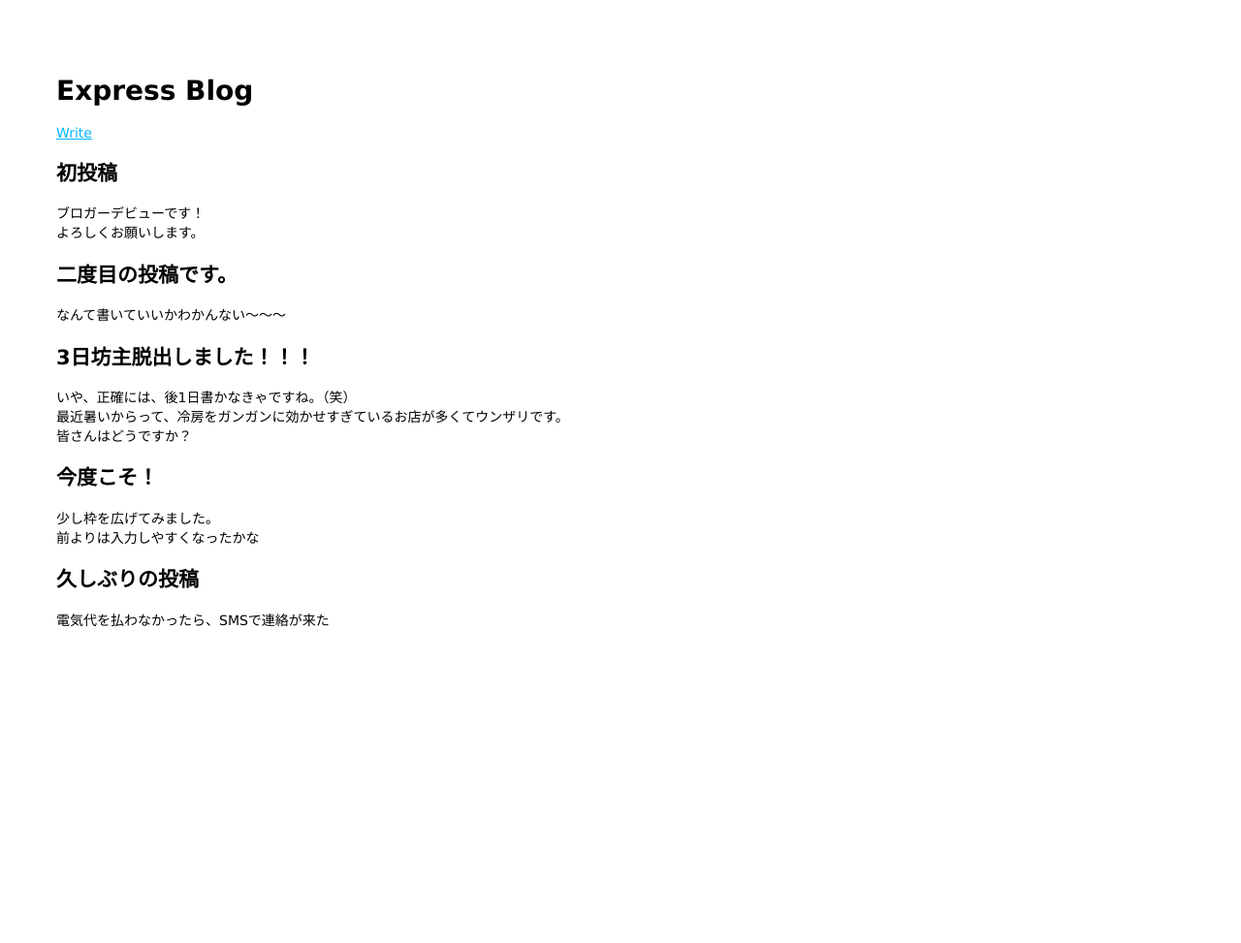
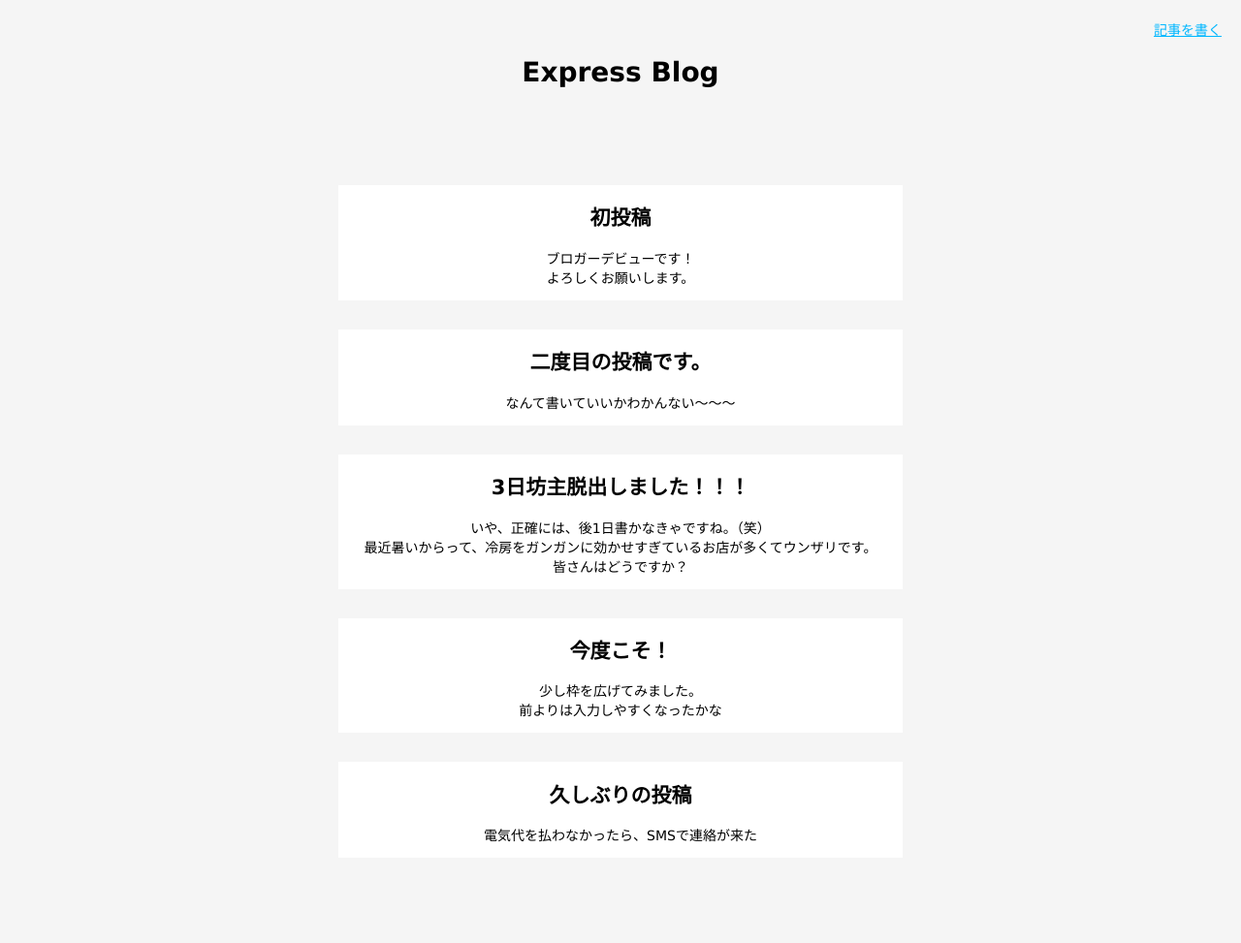
Before and after one commit to takuya-nakayasu/express-blog, a Node server app: page / in a window 1280 px wide. Shown: the whole page at 97% size. Before the commit the page ends 647 px from the top, so only its background shows below. Run offline with Node 20, Linux system fonts and the light colour scheme; data comes from the database, SQL or seed files in the repository; both versions use the stored data as it was after the commit; some libraries are stand-ins or nearby versions.

Commit message:
レイアウトを修正

```diff
--- a/public/stylesheets/style.css
+++ b/public/stylesheets/style.css
@@ -1,6 +1,7 @@
 body {
   padding: 50px;
   font: 14px "Lucida Grande", Helvetica, Arial, sans-serif;
+  background-color: #f5f5f5;
 }
 
 a {
@@ -40,3 +41,26 @@ button {
   color:#333;
   cursor:pointer;
 }
+
+.container {
+  display: flex;
+  flex-direction: column;
+  text-align: center;
+  justify-content: center;
+}
+
+.article {
+  background-color: white;
+  margin: 0 25% 30px 25%;
+  width: 50%;
+}
+
+.write {
+  position: absolute;
+  right: 20px;
+  top: 20px;
+}
+
+.title {
+  margin: 0 0 100px 0;
+}
--- a/views/index.ejs
+++ b/views/index.ejs
@@ -5,11 +5,15 @@
     <link rel='stylesheet' href='/stylesheets/style.css' />
   </head>
   <body>
-    <h1>Express Blog</h1>
-    <a href="/write">Write</a>
-    <% for(var i=0; i<posts.length; i++) {%>
-    <h2><%= posts[i].title%></h2>
-    <p><%- posts[i].content%></p>
-    <% } %>
+    <a class="write" href="/write">記事を書く</a>
+    <div class="container">
+      <h1 class="title">Express Blog</h1>
+      <% for(var i=0; i<posts.length; i++) {%>
+        <div class="article">
+          <h2><%= posts[i].title%></h2>
+          <p><%- posts[i].content%></p>
+        </div>
+      <% } %>
+  </div>
   </body>
 </html>
```
Also changed, not shown: mydb.sqlite3.
